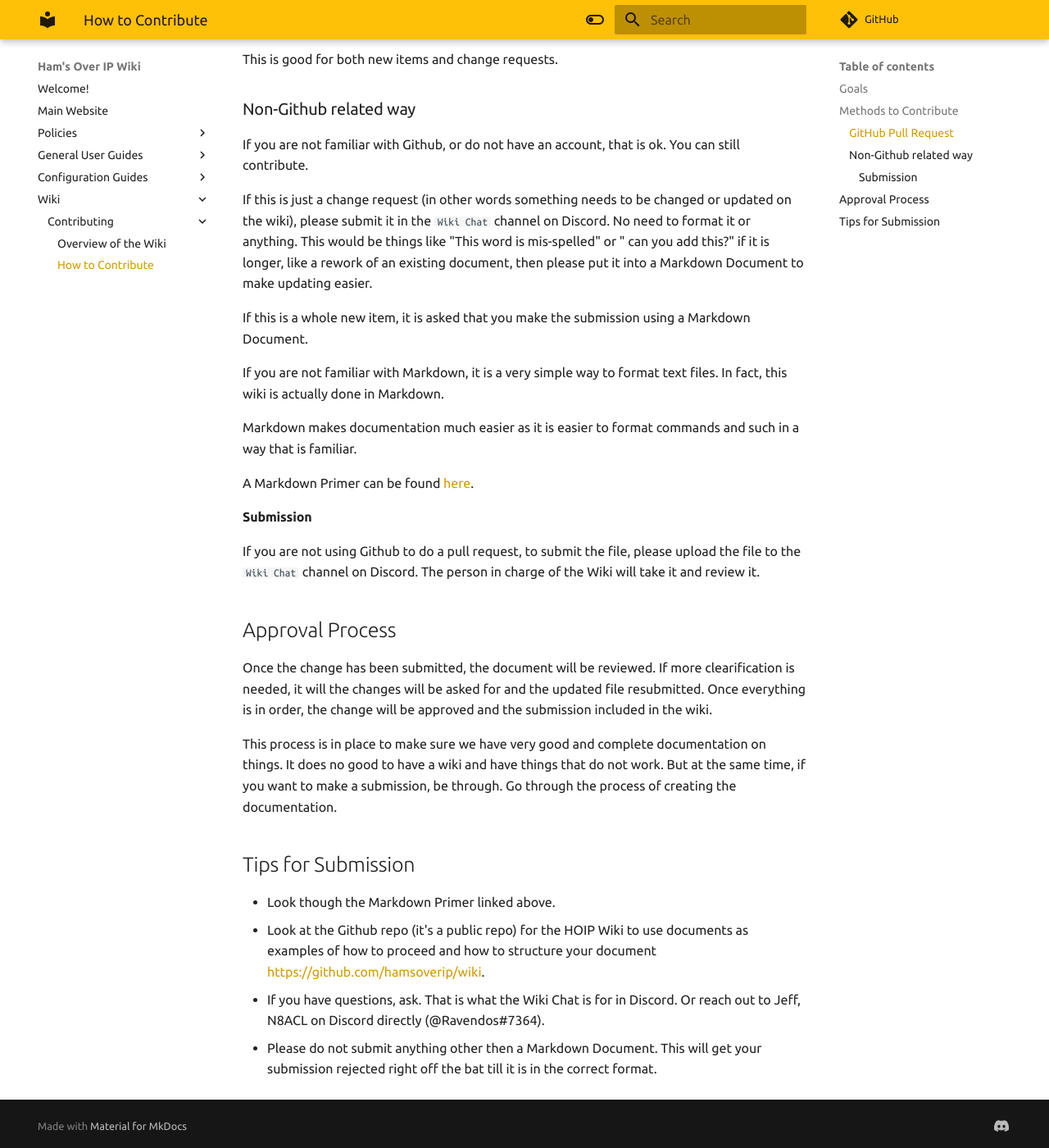
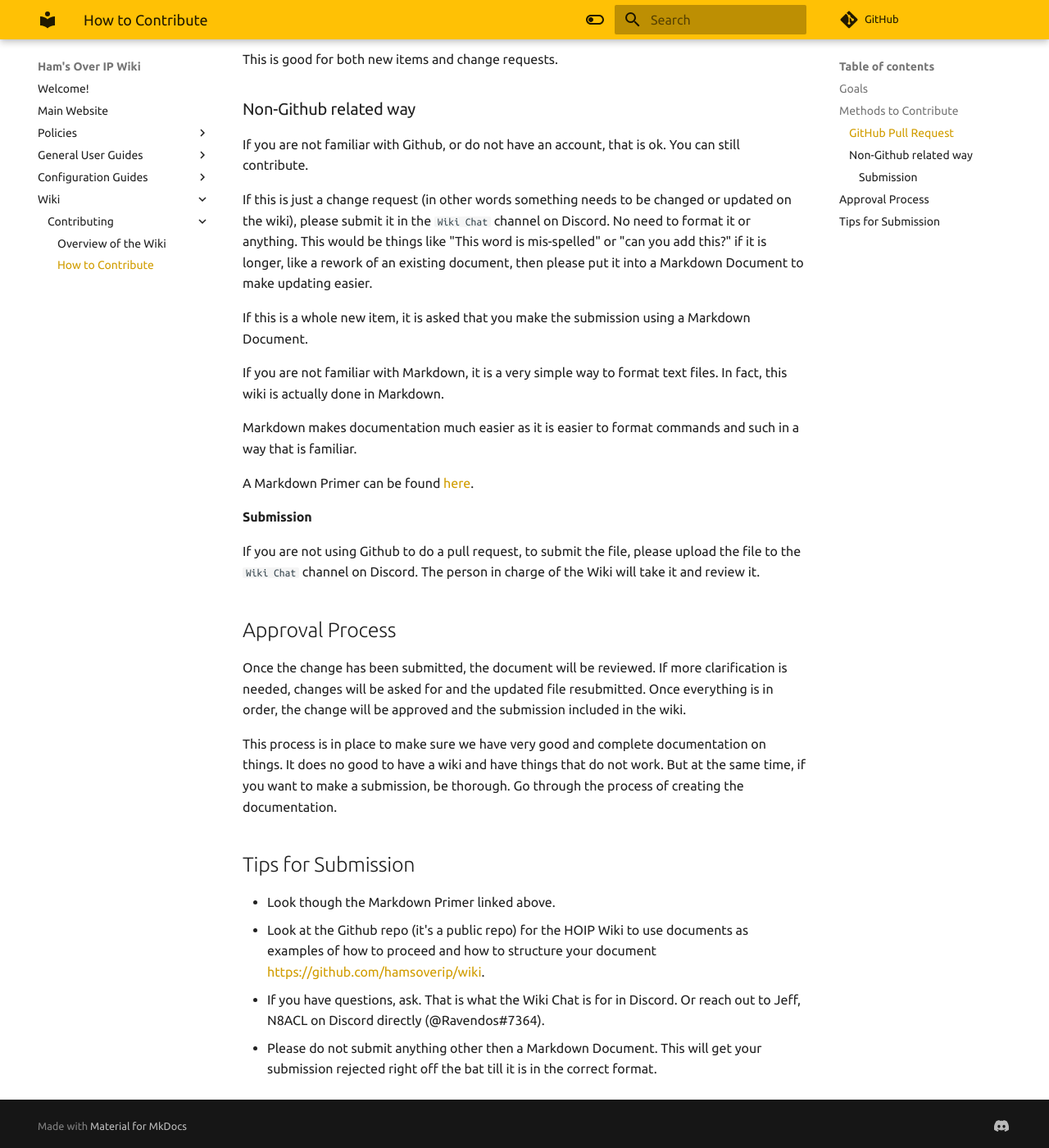
Before and after one commit to hamsoverip/wiki, an MkDocs documentation site: the page built from docs/wiki/contributing.md, in a window 1280 px wide and 1400 px high, scrolled down 872 px. Shown: the whole window at 82% size. Built offline with MkDocs 1.6.1 and Material for MkDocs 9.7.7, drawn with Linux system fonts in a browser that asks for light colours; comment, search, counter and statistics services are not loaded; some of the changed text lies outside the part shown.

Commit message:
contributing.md - a few typos fixed

````diff
--- a/docs/wiki/contributing.md
+++ b/docs/wiki/contributing.md
@@ -24,7 +24,7 @@ This is good for both new items and change requests.
 
 If you are not familiar with Github, or do not have an account, that is ok. You can still contribute.
 
-If this is just a change request (in other words something needs to be changed or updated on the wiki), please submit it in the ```Wiki Chat``` channel on Discord. No need to format it or anything. This would be things like "This word is mis-spelled" or " can you add this?" if it is longer, like a rework of an existing document, then please put it into a Markdown Document to make updating easier.
+If this is just a change request (in other words something needs to be changed or updated on the wiki), please submit it in the ```Wiki Chat``` channel on Discord. No need to format it or anything. This would be things like "This word is mis-spelled" or "can you add this?" if it is longer, like a rework of an existing document, then please put it into a Markdown Document to make updating easier.
 
 If this is a whole new item, it is asked that you make the submission using a Markdown Document.
 
@@ -40,9 +40,9 @@ If you are not using Github to do a pull request, to submit the file, please upl
 
 ## Approval Process
 
-Once the change has been submitted, the document will be reviewed. If more clearification is needed, it will the changes will be asked for and the updated file resubmitted. Once everything is in order, the change will be approved and the submission included in the wiki.
+Once the change has been submitted, the document will be reviewed. If more clarification is needed, changes will be asked for and the updated file resubmitted. Once everything is in order, the change will be approved and the submission included in the wiki.
 
-This process is in place to make sure we have very good and complete documentation on things. It does no good to have a wiki and have things that do not work. But at the same time, if you want to make a submission, be through. Go through the process of creating the documentation.
+This process is in place to make sure we have very good and complete documentation on things. It does no good to have a wiki and have things that do not work. But at the same time, if you want to make a submission, be thorough. Go through the process of creating the documentation.
 
 ## Tips for Submission
 
````
Also changed, not shown: other parts of docs/wiki/contributing.md (+1 -1 lines).
